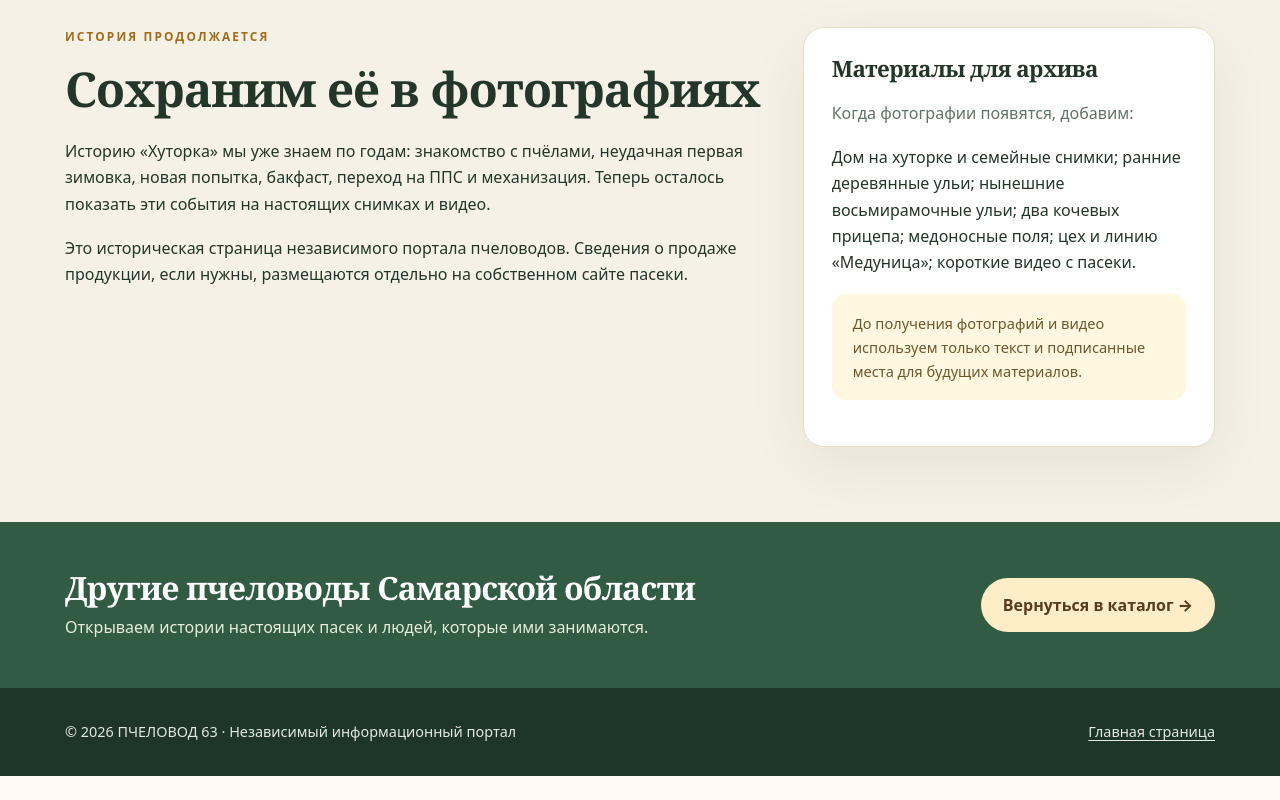
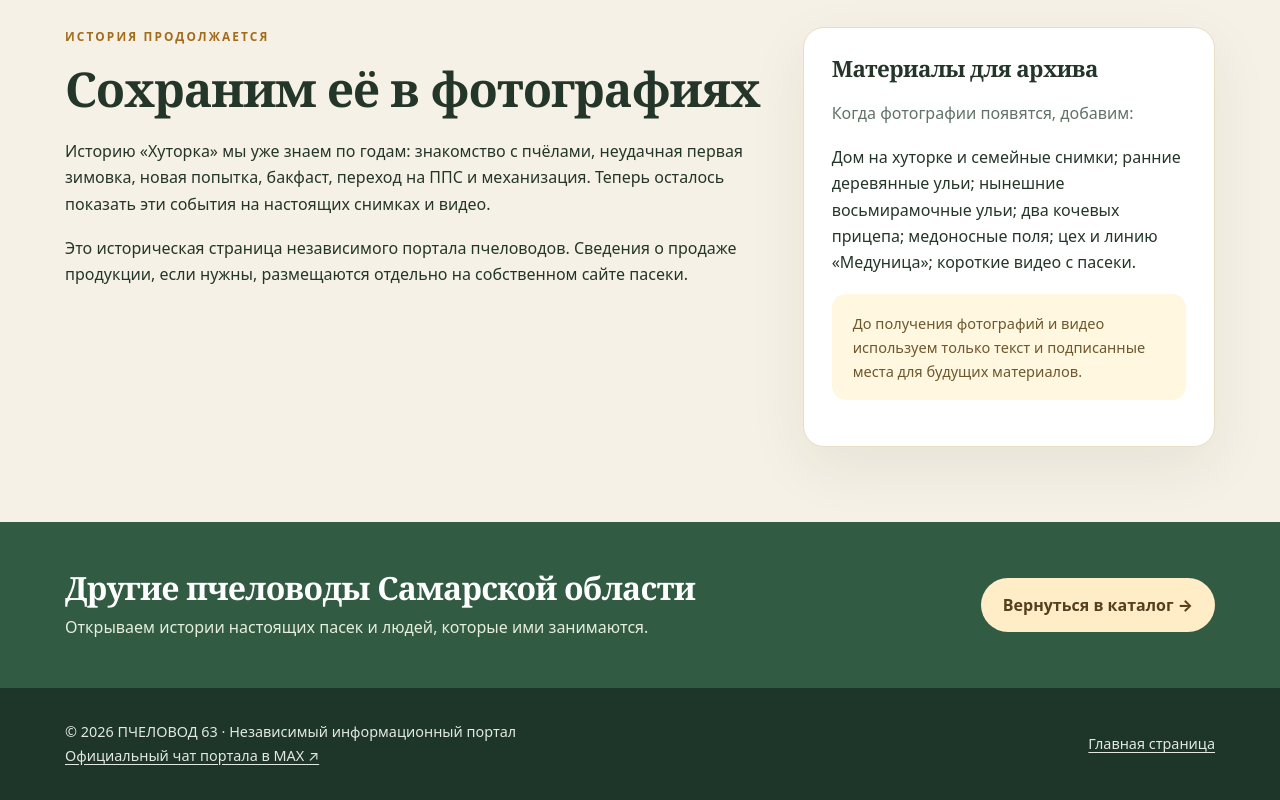
Before and after one commit to komahdop-ctrl/pchelovod63-website, a website: page apiaries/hutorok.html in a window 1280 px wide. Shown: the part 6115-6915 px from the top of the page. Before the commit the page ends 6891 px from the top, so only its background shows below. Drawn offline with Linux system fonts and the light colour scheme.

Commit message:
Add official MAX community chat to portal contacts

```diff
--- a/apiaries/hutorok.html
+++ b/apiaries/hutorok.html
@@ -10,4 +10,4 @@
 <section class="section" id="gallery"><div class="wrap"><div class="section-heading"><p class="overline">Фото- и видеоархив</p><h2>Жизнь пасеки в кадре</h2><p class="muted media-intro">Скоро здесь появится семейный архив: старый домик на хуторе, первые деревянные ульи, работа Виталия и Натальи, переход на ППС, прицепы и цех с линией «Медуница». Фотографии и видео владелец пасеки предоставит позднее.</p></div><div class="media-grid"><div class="media-placeholder"><span>🏡</span><strong>Хуторок и старый дом</strong><small>Дом 1932 года постройки и место, где всё началось</small></div><div class="media-placeholder"><span>🐝</span><strong>Первые ульи</strong><small>Семейный архив и первые деревянные даданы</small></div><div class="media-placeholder"><span>🚚</span><strong>Кочевая пасека</strong><small>Два прицепа и выезды на медоносы</small></div><div class="media-placeholder"><span>⚙️</span><strong>Цех и «Медуница»</strong><small>Фото линии откачки мёда и работы в цехе</small></div><div class="media-placeholder"><span>▶️</span><strong>Видеодневник</strong><small>Реальные ролики появятся после отбора материалов</small></div></div><p class="media-note">На портале «ПЧЕЛОВОД 63» публикуем реальные материалы и указываем автора, если он известен. Фотографии встреч других пчеловодов не выдаём за снимки «Хуторка».</p></div></section>
 <section class="section section--tint"><div class="wrap intro-grid"><div><p class="overline">История продолжается</p><h2>Сохраним её в фотографиях</h2><p>Историю «Хуторка» мы уже знаем по годам: знакомство с пчёлами, неудачная первая зимовка, новая попытка, бакфаст, переход на ППС и механизация. Теперь осталось показать эти события на настоящих снимках и видео.</p><p>Это историческая страница независимого портала пчеловодов. Сведения о продаже продукции, если нужны, размещаются отдельно на собственном сайте пасеки.</p></div><aside class="panel"><h3>Материалы для архива</h3><p class="muted">Когда фотографии появятся, добавим:</p><p>Дом на хуторке и семейные снимки; ранние деревянные ульи; нынешние восьмирамочные ульи; два кочевых прицепа; медоносные поля; цех и линию «Медуница»; короткие видео с пасеки.</p><p class="note">До получения фотографий и видео используем только текст и подписанные места для будущих материалов.</p></aside></div></section>
 <section class="related"><div class="wrap"><div><h2>Другие пчеловоды Самарской области</h2><p>Открываем истории настоящих пасек и людей, которые ими занимаются.</p></div><a class="button button--light" href="./">Вернуться в каталог →</a></div></section></main>
-<footer class="footer"><div class="wrap"><span>© 2026 ПЧЕЛОВОД 63 · Независимый информационный портал</span><a href="../">Главная страница</a></div></footer></body></html>
+<footer class="footer"><div class="wrap"><span>© 2026 ПЧЕЛОВОД 63 · Независимый информационный портал<br /><a href="https://max.ru/join/AyeqmcceXrj0-DUU6eYFV_1aW947vEiFZJuWvVIrmQ8" target="_blank" rel="noopener noreferrer">Официальный чат портала в MAX ↗</a></span><a href="../">Главная страница</a></div></footer></body></html>
```
